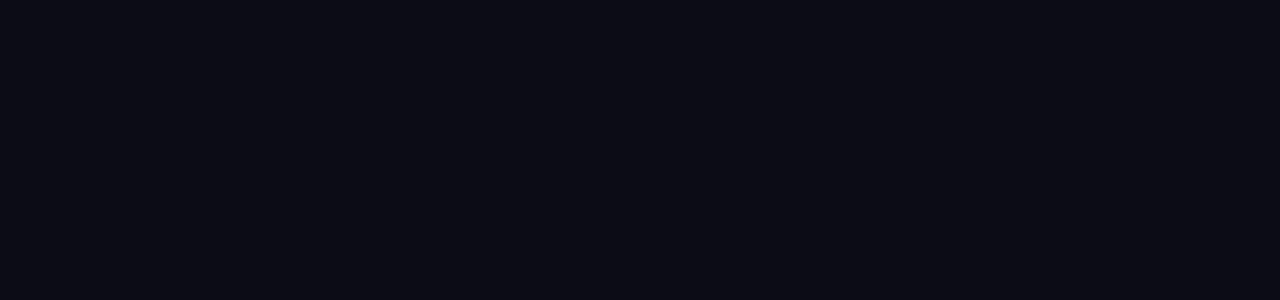
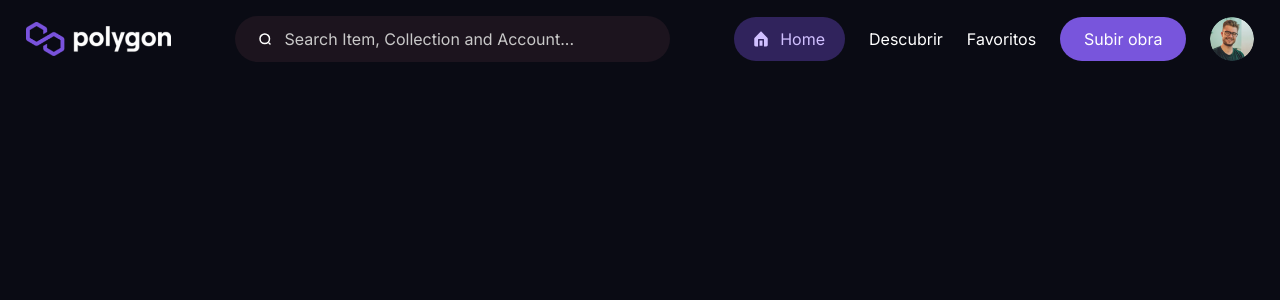
Before and after one commit to t19d/prueba-metlabs, a Next.js app: page / in a window 1280 px wide. Shown: the top 300 px of the page. Built offline with nearby package versions, Linux system fonts and the light colour scheme.

Commit message:
feat: :sparkles: Add menu

```diff
--- /dev/null
+++ b/src/app/components/menu/Menu/Menu.css
@@ -0,0 +1,6 @@
+header.menu {
+	display: grid;
+	grid-template-columns: auto 1fr auto;
+	align-items: center;
+	gap: 5vw;
+}
--- /dev/null
+++ b/src/app/components/menu/Menu/Menu.tsx
@@ -0,0 +1,14 @@
+import Logo from "../Logo/Logo";
+import NavLinks from "../NavLinks/NavLinks";
+import SearchBar from "../SearchBar/SearchBar";
+import "./Menu.css";
+
+export default function Menu() {
+	return (
+		<header className="menu">
+			<Logo />
+			<SearchBar />
+			<NavLinks />
+		</header>
+	);
+}
--- a/src/app/page.css
+++ b/src/app/page.css
@@ -0,0 +1,9 @@
+@import url("@/app/styles/buttons.css");
+@import url("@/app/styles/links.css");
+
+body > main {
+	display: flex;
+	flex-direction: column;
+	gap: 2vh;
+	gap: 2dvh;
+}
--- a/src/app/page.tsx
+++ b/src/app/page.tsx
@@ -1,9 +1,10 @@
+import Menu from "./components/menu/Menu/Menu";
 import "./page.css";
 
 export default function Home() {
 	return (
 		<>
-			<header></header>
+			<Menu />
 			<main></main>
 		</>
 	);
```
